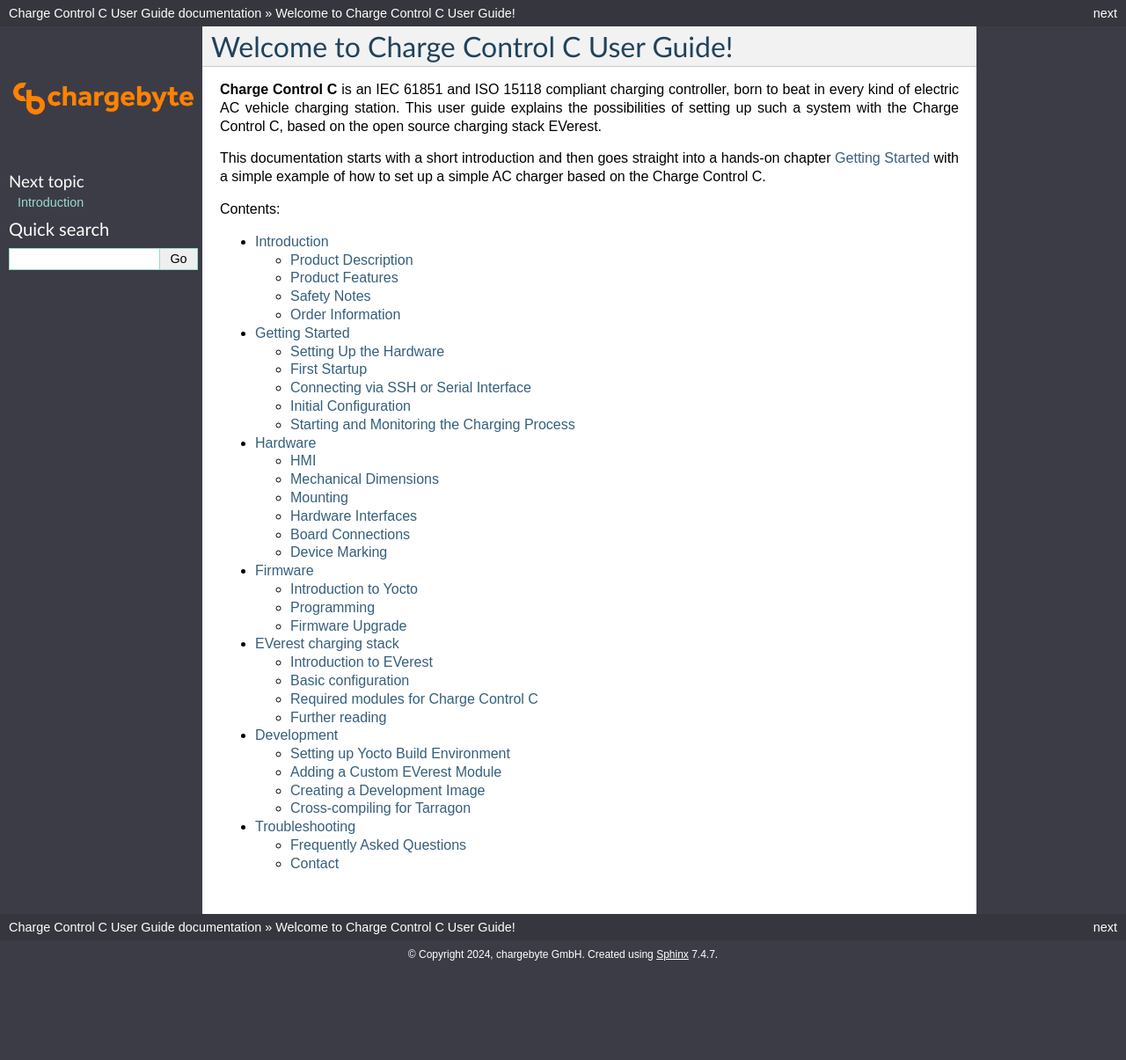
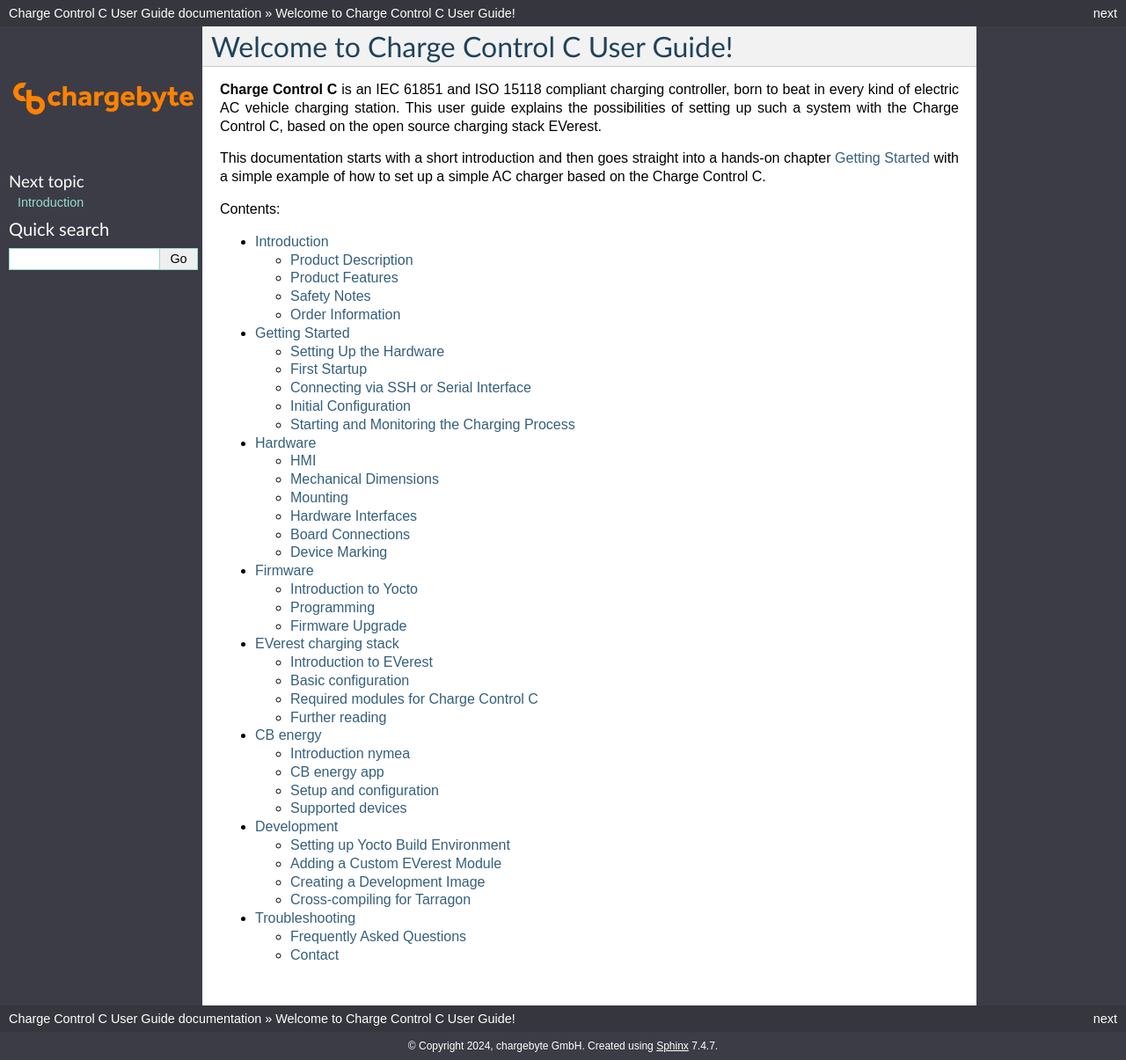
Before and after one commit to chargebyte/chargebyte-docs, a Sphinx documentation site: the page built from docs/source/index.rst, in a window 1280 px wide. Shown: the whole page at 88% size. Built offline with Sphinx 7.4.7, drawn with Linux system fonts in a browser that asks for light colours; before the commit the page ends 1101 px from its top, so only the background shows below that; some of the changed lines change nothing that is shown.

Commit message:
Add cb energy to online docu
Signed-off-by: Martin Lukas <martin.lukas@chargebyte.com>

```diff
--- /dev/null
+++ b/docs/source/cb_energy.rst
@@ -0,0 +1,42 @@
+.. _cb_energy.rst:
+
+*********
+CB energy
+*********
+
+.. _introduction_nymea:
+
+Introduction nymea
+==================
+
+.. _cb_energy app:
+
+CB energy app
+=============
+App store links wie bekomme ich die app
+
+.. _setup_and_configuration:
+
+Setup and configuration
+=======================
+
+.. figure:: _static/images/welcome_screen_cbenergy.png
+
+.. figure:: _static/images/privacy_policy_cbenergy.png
+
+.. figure:: _static/images/connection_page_cbenergy.png
+
+.. figure:: _static/images/first_setup_cbenergy.png
+
+.. figure:: _static/images/register_page_cbenergy.png
+
+B:100 H:170
+
+energiemanagment braucht meter
+blackout schutz
+
+.. _supported_devices:
+
+Supported devices
+=================
+Link zu nymea energy inverter
--- a/docs/source/index.rst
+++ b/docs/source/index.rst
@@ -24,5 +24,6 @@
    hardware
    firmware
    everest_charging_stack
+   cb_energy
    development
    troubleshooting
```
Also changed, not shown: docs/source/_static/images/connection_page_cbenergy.png (added), docs/source/_static/images/first_setup_cbenergy.png (added), docs/source/_static/images/privacy_policy_cbenergy.png (added), docs/source/_static/images/register_page_cbenergy.png (added), docs/source/_static/images/welcome_screen_cbenergy.png (added).
